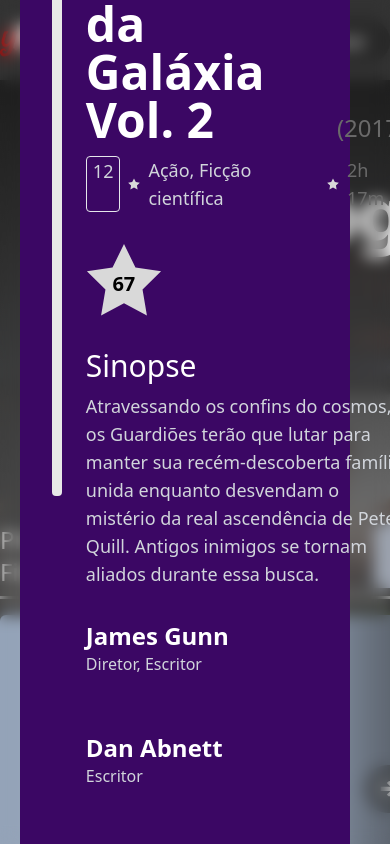
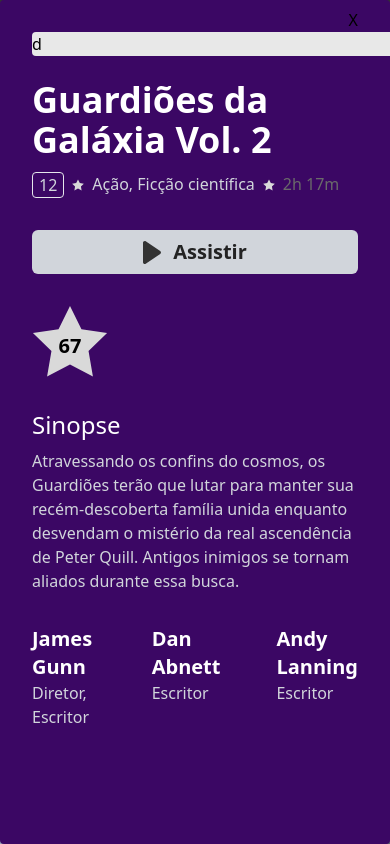
Before and after one commit to Yancap/streaming-de-filmes, a Next.js app: page /catalog in a window 390 px wide. Shown: the top 844 px of the page. Built offline with nearby package versions, Linux system fonts and the light colour scheme.

Commit message:
responsividade do modal

```diff
--- a/src/components/Modal/index.tsx
+++ b/src/components/Modal/index.tsx
@@ -3,67 +3,71 @@
 
 export const Modal = () => {
   return (
-    <section className='h-screen w-screen backdrop-blur fixed top-0 left-0 z-50 flex items-center justify-center pr-10 pl-5'>
-        <div className='bg-purple-950 w-full rounded py-2 px-8'>
+    <section className='h-screen w-screen backdrop-blur fixed top-0 left-0 z-50 flex items-center justify-center lg:pr-10 lg:pl-5'>
+        <div className='bg-purple-950 w-screen h-screen lg:w-full lg:h-auto rounded py-2 px-8'>
             <header className='flex justify-end'>
               X
             </header>
-            <div className='flex gap-6 mb-4'>
-                <figure className='bg-light-gray-200 max-h-[35rem] h-[35rem] max-w-md w-[40rem] rounded'>
+            <div className='flex gap-2 lg:gap-6 mb-4 flex-wrap lg:flex-nowrap '>
+                <figure className='bg-light-gray-200 min-w-[25rem] max-h-[35rem] lg:h-[28rem] xl:h-[35rem] xl:w-[40rem] max-w-md rounded'>
                   d
                 </figure>
                 <article className='flex flex-col gap-8 py-4'>
-                    <div className='flex flex-col gap-3'>
+                    <div className='order-1 flex flex-col gap-3'>
                       <div className='flex gap-2 items-end'>
-                        <h2 className='text-5xl text-white font-bold '>
+                        <h2 className='text-4xl xl:text-5xl text-white font-bold '>
                           Guardiões da Galáxia Vol. 2
                         </h2>
-                        <span className='text-2xl text-gray-500'>
+                        <span className='hidden lg:inline text-xl xl:text-2xl text-gray-500'>
                           (2017)
                         </span>
                       </div>
                       <div className='flex gap-2'>
-                        <span className='text-gray-300 text-lg rounded border px-[6px]'>
+                        <span className='text-gray-300 text-md xl:text-lg rounded border px-[6px]'>
                           12
                         </span>
                         <Image src='/star.svg' alt='star' height='12' width='12'/>
-                        <span className='text-gray-300 text-lg'>
+                        <span className='text-gray-300 text-md xl:text-lg'>
                           Ação, Ficção científica
                         </span>
                         <Image src='/star.svg' alt='star' height='12' width='12'/>
-                        <span className='text-gray-500 text-lg'>
+                        <span className='text-gray-500 text-md xl:text-lg'>
                           2h 17m
                         </span>
                       </div>
                     </div>
-                    <div className='relative grid place-items-center w-max h-max' >
+                    <div className='order-3 lg:order-2 relative grid place-items-center w-max h-max' >
                       <Image src='/star.svg' alt='star' width='76' height='76'/>
                       <span className="absolute top-1/2 left-1/2 -translate-x-1/2 -translate-y-1/2 mt-1 font-bold text-xl">67</span>
                     </div>
-                    <div>
-                      <h3 className='text-white font-medium text-3xl mb-2'>
+                    <div className='order-4 lg:order-3 '>
+                      <h3 className='text-white font-medium text-2xl xl:text-3xl mb-2'>
                         Sinopse
                       </h3>
-                      <p className='text-gray-300 text-lg'>
+                      <p className='text-gray-300 text-md xl:text-lg'>
                         Atravessando os confins do cosmos, os Guardiões terão que lutar para manter sua
                         recém-descoberta família unida enquanto desvendam o mistério da real ascendência
                         de Peter Quill. Antigos inimigos se tornam aliados durante essa busca.
                       </p>
                     </div>
-                    <div className='flex flex-wrap gap-14'>
+                    <div className='order-5 lg:order-4 justify-between flex gap-14 lg:justify-start'>
                       <div>
-                        <h4 className='font-bold text-2xl text-white'>James Gunn</h4>
+                        <h4 className='font-bold text-xl xl:text-2xl text-white'>James Gunn</h4>
                         <span className='font-light text-base text-gray-300'>Diretor, Escritor</span>
                       </div>
                       <div>
-                        <h4 className='font-bold text-2xl text-white'>Dan Abnett</h4>
+                        <h4 className='font-bold text-xl xl:text-2xl text-white'>Dan Abnett</h4>
                         <span className='font-light text-base text-gray-300'>Escritor</span>
                       </div>
                       <div>
-                        <h4 className='font-bold text-2xl text-white'>Andy Lanning</h4>
+                        <h4 className='font-bold text-xl xl:text-2xl text-white'>Andy Lanning</h4>
                         <span className='font-light text-base text-gray-300'>Escritor</span>
                       </div>
                     </div>
+                    <button className='order-2 lg:order-5 justify-center flex gap-3 items-center rounded-md bg-gray-300 py-2 px-6 transition-all font-bold text-xl text-gray-800 lg:self-start hover:bg-gray-400'>
+                      <Image src='/play.svg' alt='play' width='18' height='20' className='mt-px'/>
+                      Assistir
+                    </button>
                 </article>
             </div>
         </div>
--- a/src/styles/output.css
+++ b/src/styles/output.css
@@ -735,6 +735,10 @@
   left: 0px;
 }
 
+.left-1\/2 {
+  left: 50%;
+}
+
 .right-0 {
   right: 0px;
 }
@@ -743,14 +747,6 @@
   top: 0px;
 }
 
-.left-2 {
-  left: 0.5rem;
-}
-
-.left-1\/2 {
-  left: 50%;
-}
-
 .top-1\/2 {
   top: 50%;
 }
@@ -767,9 +763,24 @@
   z-index: 50;
 }
 
-.mx-4 {
-  margin-left: 1rem;
-  margin-right: 1rem;
+.order-1 {
+  order: 1;
+}
+
+.order-2 {
+  order: 2;
+}
+
+.order-3 {
+  order: 3;
+}
+
+.order-4 {
+  order: 4;
+}
+
+.order-5 {
+  order: 5;
 }
 
 .-ml-6 {
@@ -792,6 +803,10 @@
   margin-top: 0.25rem;
 }
 
+.mt-px {
+  margin-top: 1px;
+}
+
 .flex {
   display: flex;
 }
@@ -800,6 +815,10 @@
   display: grid;
 }
 
+.hidden {
+  display: none;
+}
+
 .h-20 {
   height: 5rem;
 }
@@ -812,45 +831,16 @@
   height: 2rem;
 }
 
+.h-\[35rem\] {
+  height: 35rem;
+}
+
 .h-\[calc\(100vh-5rem\)\] {
   height: calc(100vh - 5rem);
 }
 
 .h-full {
   height: 100%;
-}
-
-.h-screen {
-  height: 100vh;
-}
-
-.h-96 {
-  height: 24rem;
-}
-
-.h-\[\] {
-  height: ;
-}
-
-.h-\[20rem\] {
-  height: 20rem;
-}
-
-.h-\[25rem\] {
-  height: 25rem;
-}
-
-.h-\[30rem\] {
-  height: 30rem;
-}
-
-.h-\[35rem\] {
-  height: 35rem;
-}
-
-.h-min {
-  height: -moz-min-content;
-  height: min-content;
 }
 
 .h-max {
@@ -858,16 +848,8 @@
   height: max-content;
 }
 
-.max-h-96 {
-  max-height: 24rem;
-}
-
-.max-h-\[\] {
-  max-height: ;
-}
-
-.max-h-\[30rem\] {
-  max-height: 30rem;
+.h-screen {
+  height: 100vh;
 }
 
 .max-h-\[35rem\] {
@@ -886,21 +868,12 @@
   width: 1.5rem;
 }
 
+.w-\[40rem\] {
+  width: 40rem;
+}
+
 .w-full {
   width: 100%;
-}
-
-.w-screen {
-  width: 100vw;
-}
-
-.w-\[28rem\] {
-  width: 28rem;
-}
-
-.w-min {
-  width: -moz-min-content;
-  width: min-content;
 }
 
 .w-max {
@@ -908,12 +881,20 @@
   width: max-content;
 }
 
-.w-\[36rem\] {
-  width: 36rem;
-}
-
-.w-\[40rem\] {
-  width: 40rem;
+.w-screen {
+  width: 100vw;
+}
+
+.min-w-\[\] {
+  min-width: ;
+}
+
+.min-w-\[30rem\] {
+  min-width: 30rem;
+}
+
+.min-w-\[25rem\] {
+  min-width: 25rem;
 }
 
 .max-w-2xl {
@@ -924,20 +905,8 @@
   max-width: 28rem;
 }
 
-.border-spacing-1 {
-  --tw-border-spacing-x: 0.25rem;
-  --tw-border-spacing-y: 0.25rem;
-  border-spacing: var(--tw-border-spacing-x) var(--tw-border-spacing-y);
-}
-
-.translate-x-2\/4 {
-  --tw-translate-x: 50%;
-  transform: translate(var(--tw-translate-x), var(--tw-translate-y)) rotate(var(--tw-rotate)) skewX(var(--tw-skew-x)) skewY(var(--tw-skew-y)) scaleX(var(--tw-scale-x)) scaleY(var(--tw-scale-y));
-}
-
-.-translate-x-2\/4 {
-  --tw-translate-x: -50%;
-  transform: translate(var(--tw-translate-x), var(--tw-translate-y)) rotate(var(--tw-rotate)) skewX(var(--tw-skew-x)) skewY(var(--tw-skew-y)) scaleX(var(--tw-scale-x)) scaleY(var(--tw-scale-y));
+.flex-shrink-0 {
+  flex-shrink: 0;
 }
 
 .-translate-x-1\/2 {
@@ -1001,10 +970,18 @@
   gap: 2.5rem;
 }
 
+.gap-14 {
+  gap: 3.5rem;
+}
+
 .gap-2 {
   gap: 0.5rem;
 }
 
+.gap-3 {
+  gap: 0.75rem;
+}
+
 .gap-4 {
   gap: 1rem;
 }
@@ -1013,28 +990,24 @@
   gap: 1.5rem;
 }
 
-.gap-3 {
-  gap: 0.75rem;
-}
-
-.gap-1 {
-  gap: 0.25rem;
-}
-
-.gap-14 {
-  gap: 3.5rem;
-}
-
 .gap-8 {
   gap: 2rem;
 }
 
+.self-start {
+  align-self: flex-start;
+}
+
+.rounded {
+  border-radius: 0.25rem;
+}
+
 .rounded-full {
   border-radius: 9999px;
 }
 
-.rounded {
-  border-radius: 0.25rem;
+.rounded-md {
+  border-radius: 0.375rem;
 }
 
 .border {
@@ -1047,15 +1020,6 @@
 
 .border-b-\[3px\] {
   border-bottom-width: 3px;
-}
-
-.border-b {
-  border-bottom-width: 1px;
-}
-
-.border-blue-400 {
-  --tw-border-opacity: 1;
-  border-color: rgb(96 165 250 / var(--tw-border-opacity));
 }
 
 .border-b-gray-500 {
@@ -1092,6 +1056,11 @@
   background-color: rgb(30 30 30 / var(--tw-bg-opacity));
 }
 
+.bg-light-gray-200 {
+  --tw-bg-opacity: 1;
+  background-color: rgb(232 232 232 / var(--tw-bg-opacity));
+}
+
 .bg-purple-950 {
   --tw-bg-opacity: 1;
   background-color: rgb(59 7 100 / var(--tw-bg-opacity));
@@ -1106,9 +1075,9 @@
   background-color: transparent;
 }
 
-.bg-light-gray-200 {
+.bg-gray-300 {
   --tw-bg-opacity: 1;
-  background-color: rgb(232 232 232 / var(--tw-bg-opacity));
+  background-color: rgb(209 213 219 / var(--tw-bg-opacity));
 }
 
 .bg-catalog {
@@ -1184,15 +1153,21 @@
   padding: 1rem;
 }
 
-.p-1 {
-  padding: 0.25rem;
-}
-
 .px-3 {
   padding-left: 0.75rem;
   padding-right: 0.75rem;
 }
 
+.px-8 {
+  padding-left: 2rem;
+  padding-right: 2rem;
+}
+
+.px-\[6px\] {
+  padding-left: 6px;
+  padding-right: 6px;
+}
+
 .py-2 {
   padding-top: 0.5rem;
   padding-bottom: 0.5rem;
@@ -1203,54 +1178,19 @@
   padding-bottom: 8rem;
 }
 
+.py-4 {
+  padding-top: 1rem;
+  padding-bottom: 1rem;
+}
+
 .px-4 {
   padding-left: 1rem;
   padding-right: 1rem;
 }
 
-.px-8 {
-  padding-left: 2rem;
-  padding-right: 2rem;
-}
-
-.px-1 {
-  padding-left: 0.25rem;
-  padding-right: 0.25rem;
-}
-
-.px-px {
-  padding-left: 1px;
-  padding-right: 1px;
-}
-
-.px-\[\] {
-  padding-left: ;
-  padding-right: ;
-}
-
-.px-\[2px\] {
-  padding-left: 2px;
-  padding-right: 2px;
-}
-
-.px-\[3px\] {
-  padding-left: 3px;
-  padding-right: 3px;
-}
-
-.px-\[5px\] {
-  padding-left: 5px;
-  padding-right: 5px;
-}
-
-.px-\[6px\] {
-  padding-left: 6px;
-  padding-right: 6px;
-}
-
-.py-4 {
-  padding-top: 1rem;
-  padding-bottom: 1rem;
+.px-6 {
+  padding-left: 1.5rem;
+  padding-right: 1.5rem;
 }
 
 .pb-2 {
@@ -1265,24 +1205,32 @@
   padding-bottom: 10rem;
 }
 
+.pl-5 {
+  padding-left: 1.25rem;
+}
+
+.pr-10 {
+  padding-right: 2.5rem;
+}
+
 .pt-10 {
   padding-top: 2.5rem;
 }
 
-.pr-10 {
-  padding-right: 2.5rem;
-}
-
-.pl-8 {
-  padding-left: 2rem;
+.pt-2 {
+  padding-top: 0.5rem;
+}
+
+.pr-6 {
+  padding-right: 1.5rem;
+}
+
+.pr-3 {
+  padding-right: 0.75rem;
 }
 
 .pl-6 {
   padding-left: 1.5rem;
-}
-
-.pl-5 {
-  padding-left: 1.25rem;
 }
 
 .font-display {
@@ -1299,6 +1247,11 @@
   line-height: 2.25rem;
 }
 
+.text-5xl {
+  font-size: 3rem;
+  line-height: 1;
+}
+
 .text-7xl {
   font-size: 4.5rem;
   line-height: 1;
@@ -1312,36 +1265,31 @@
   font-size: 4rem;
 }
 
+.text-base {
+  font-size: 1rem;
+  line-height: 1.5rem;
+}
+
+.text-lg {
+  font-size: 1.125rem;
+  line-height: 1.75rem;
+}
+
 .text-sm {
   font-size: 0.875rem;
   line-height: 1.25rem;
 }
 
+.text-xl {
+  font-size: 1.25rem;
+  line-height: 1.75rem;
+}
+
 .text-4xl {
   font-size: 2.25rem;
   line-height: 2.5rem;
 }
 
-.text-lg {
-  font-size: 1.125rem;
-  line-height: 1.75rem;
-}
-
-.text-xl {
-  font-size: 1.25rem;
-  line-height: 1.75rem;
-}
-
-.text-base {
-  font-size: 1rem;
-  line-height: 1.5rem;
-}
-
-.text-5xl {
-  font-size: 3rem;
-  line-height: 1;
-}
-
 .font-black {
   font-weight: 900;
 }
@@ -1350,18 +1298,23 @@
   font-weight: 700;
 }
 
+.font-light {
+  font-weight: 300;
+}
+
 .font-medium {
   font-weight: 500;
 }
 
-.font-light {
-  font-weight: 300;
-}
-
 .leading-\[4rem\] {
   line-height: 4rem;
 }
 
+.text-gray-300 {
+  --tw-text-opacity: 1;
+  color: rgb(209 213 219 / var(--tw-text-opacity));
+}
+
 .text-gray-500 {
   --tw-text-opacity: 1;
   color: rgb(106 106 106 / var(--tw-text-opacity));
@@ -1390,19 +1343,9 @@
   color: rgb(255 255 255 / var(--tw-text-opacity));
 }
 
-.text-gray-400 {
-  --tw-text-opacity: 1;
-  color: rgb(156 163 175 / var(--tw-text-opacity));
-}
-
-.text-gray-300 {
-  --tw-text-opacity: 1;
-  color: rgb(209 213 219 / var(--tw-text-opacity));
-}
-
-.text-light-gray-400 {
-  --tw-text-opacity: 1;
-  color: rgb(217 217 217 / var(--tw-text-opacity));
+.text-gray-800 {
+  --tw-text-opacity: 1;
+  color: rgb(35 35 35 / var(--tw-text-opacity));
 }
 
 .outline-none {
@@ -1450,6 +1393,11 @@
   background-color: rgb(51 51 51 / 0.8);
 }
 
+.hover\:bg-gray-400:hover {
+  --tw-bg-opacity: 1;
+  background-color: rgb(156 163 175 / var(--tw-bg-opacity));
+}
+
 .hover\:placeholder\:text-light-gray-300:hover::-moz-placeholder {
   --tw-text-opacity: 1;
   color: rgb(222 222 222 / var(--tw-text-opacity));
@@ -1479,3 +1427,115 @@
   --tw-text-opacity: 1;
   color: rgb(185 5 4 / var(--tw-text-opacity));
 }
+
+@media (min-width: 1024px) {
+  .lg\:order-5 {
+    order: 5;
+  }
+
+  .lg\:order-3 {
+    order: 3;
+  }
+
+  .lg\:order-4 {
+    order: 4;
+  }
+
+  .lg\:order-1 {
+    order: 1;
+  }
+
+  .lg\:order-2 {
+    order: 2;
+  }
+
+  .lg\:inline {
+    display: inline;
+  }
+
+  .lg\:flex {
+    display: flex;
+  }
+
+  .lg\:h-\[35rem\] {
+    height: 35rem;
+  }
+
+  .lg\:h-\[30rem\] {
+    height: 30rem;
+  }
+
+  .lg\:h-\[28rem\] {
+    height: 28rem;
+  }
+
+  .lg\:h-\[ini\] {
+    height: ini;
+  }
+
+  .lg\:h-auto {
+    height: auto;
+  }
+
+  .lg\:w-\[40rem\] {
+    width: 40rem;
+  }
+
+  .lg\:w-full {
+    width: 100%;
+  }
+
+  .lg\:flex-nowrap {
+    flex-wrap: nowrap;
+  }
+
+  .lg\:justify-start {
+    justify-content: flex-start;
+  }
+
+  .lg\:gap-6 {
+    gap: 1.5rem;
+  }
+
+  .lg\:self-start {
+    align-self: flex-start;
+  }
+
+  .lg\:pr-10 {
+    padding-right: 2.5rem;
+  }
+
+  .lg\:pl-5 {
+    padding-left: 1.25rem;
+  }
+}
+
+@media (min-width: 1280px) {
+  .xl\:h-\[35rem\] {
+    height: 35rem;
+  }
+
+  .xl\:w-\[40rem\] {
+    width: 40rem;
+  }
+
+  .xl\:text-5xl {
+    font-size: 3rem;
+    line-height: 1;
+  }
+
+  .xl\:text-2xl {
+    font-size: 1.5rem;
+    line-height: 2rem;
+  }
+
+  .xl\:text-lg {
+    font-size: 1.125rem;
+    line-height: 1.75rem;
+  }
+
+  .xl\:text-3xl {
+    font-size: 1.875rem;
+    line-height: 2.25rem;
+  }
+}
```
